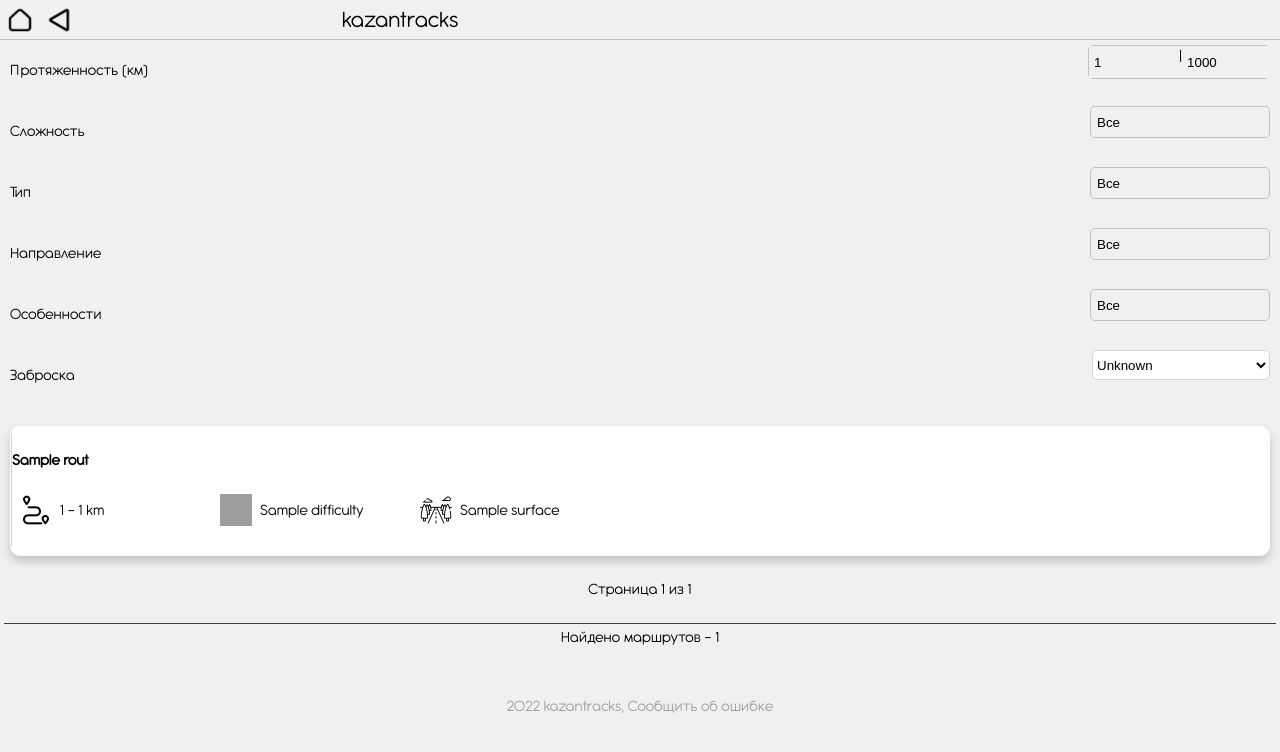
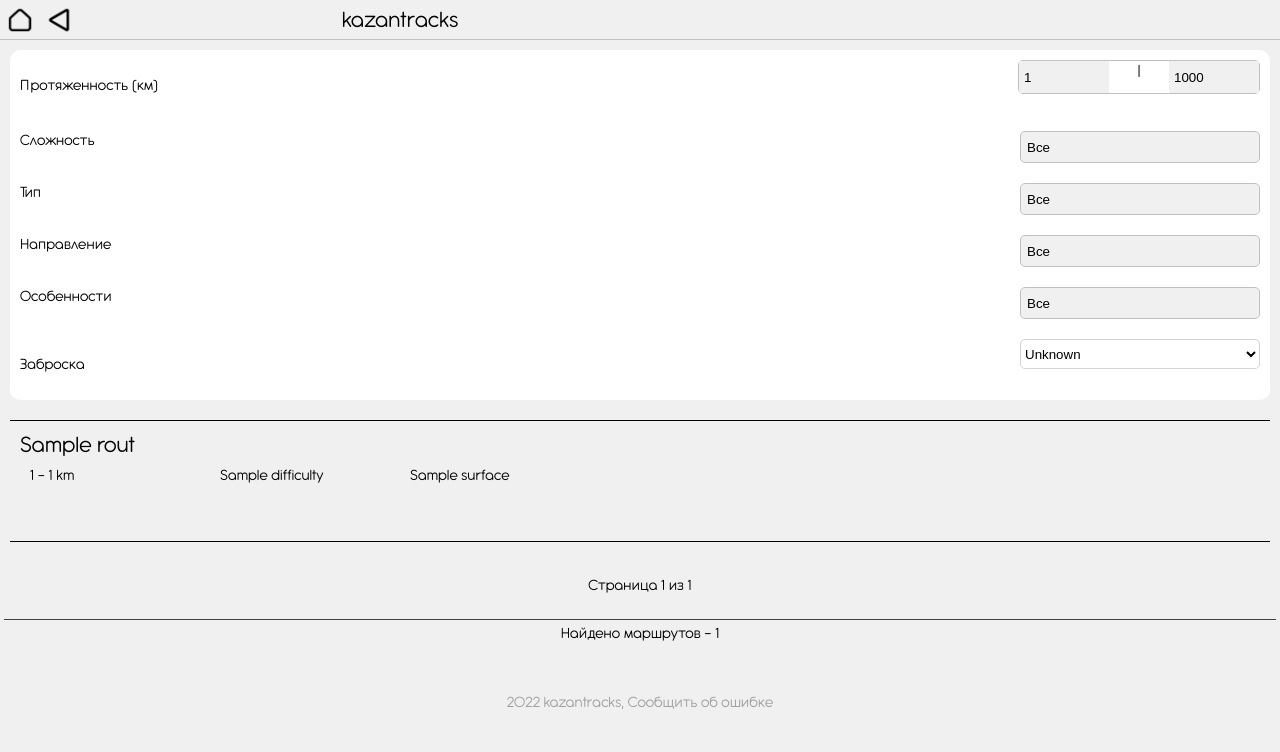
Before and after one commit to ma-petrov/routsweb, a Django app: page /routs/rout-list/ in a window 1280 px wide. Shown: the top 752 px of the page. Run offline with Django 3.2, Linux system fonts and the light colour scheme; tables that the repository leaves empty hold one stand-in row (values such as "Sample post"); grey boxes marked "Sample" are stand-in pictures; grey boxes are pictures that could not be loaded.

Commit message:
update route list layout (5)

```diff
--- a/routs/forms.py
+++ b/routs/forms.py
@@ -18,7 +18,7 @@ class CustomCheckboxSelectMultiple(forms.CheckboxSelectMultiple):
 
         widget = '''
         <div class="filter-container">
-            <p>{title}</p>
+            <div class="filter-item-title">{title}</div>
             <div class="drop-down-multiple-choice-button-contaniner">
                 <input type="button" class="drop-down-multiple-choice-button" id="drop-down-multiple-choice-button-{name}" value="Все">
             </div>
--- a/routs/templates/routs/rout_list.html
+++ b/routs/templates/routs/rout_list.html
@@ -26,8 +26,6 @@
         </div>
     </div>
 
-    <div class="filter-border"></div>
-
     <div class="rout-list-container" id="rout-list-container"></div>
 
     <script>
--- a/routs/templates/routs/update_rout_list.html
+++ b/routs/templates/routs/update_rout_list.html
@@ -3,26 +3,24 @@
         {% for route in page_obj %}
             <a href="{{ route.get_absolute_url }}">
                 <div class="route-card">
-                    <div class="route-card-image-container">
-                        <img class="route-card-image" src="{{ route.wallpaper_image.url }}">
-                    </div>
+                    <img class="route-card-image" src="{{ route.wallpaper_image.url }}">
                     <div class="route-card-data-container">
-                        <p class="route-card-link"></p><strong> {{ route.title }} </strong></p>
+                        <div class="route-card-header"> {{ route.title }} </div>
                         <div class="route-card-statistic-container">
                             <div class="route-card-statistic-element-container">
-                                <img class="route-card-icons" src="/images/icons/distance.png">
+                                <!-- <img class="route-card-icons" src="/images/icons/distance.png"> -->
                                 <div class="route-card-statistic-element-text-container">
                                     {{ route.distance }} {% if route.distance_max > 0 %} - {{ route.distance_max }} {% endif %} km
                                 </div>
                             </div>
                             <div class="route-card-statistic-element-container">
-                                <img class="route-card-icons" src="/images/icons/difficulty.png">
+                                <!-- <img class="route-card-icons" src="/images/icons/difficulty.png"> -->
                                 <div class="route-card-statistic-element-text-container">
                                     {{ route.difficulty }}
                                 </div>
                             </div>
                             <div class="route-card-statistic-element-container">
-                                <img class="route-card-icons" src="/images/icons/surface.png">
+                                <!-- <img class="route-card-icons" src="/images/icons/surface.png"> -->
                                 <div class="route-card-statistic-element-text-container">
                                     {{ route.surface }}
                                 </div>
--- a/static/css/routelist.css
+++ b/static/css/routelist.css
@@ -1,13 +1,17 @@
 .route-list-header {
     display: flex;
     flex-wrap: wrap;
+    background-color: white;
+    border-radius: 10px;
+    margin: 10px;
 }
 
 .filter-container {
-    margin-top: calc(var(--margin) * 0.5);
-    margin-bottom: calc(var(--margin) * 0.5);
-    margin-left: var(--margin);
-    margin-right: var(--margin);
+    margin: var(--margin);
+}
+
+.filter-item-title {
+    font-size: 16px;
 }
 
 @media (max-device-width : 1499px) {
@@ -18,12 +22,12 @@
     }
 }
 @media (min-device-width : 1500px) {
-    .filter-container {width: 180px;}
+    .filter-container {width: 240px;}
 }
 
 .drop-down-multiple-choice-list-container {
     position: absolute;
-    width: 168px;
+    width: 240px;
     padding: calc(var(--margin) * 0.5);
     background-color: var(--light-color);
     border: 1px solid lightgray;
@@ -42,7 +46,7 @@
 }
 
 .drop-down-multiple-choice-button {
-    width: 180px;
+    width: 240px;
     height: 32px;
     background-color: var(--light-color);
     border: 1px solid var(--dark-color);
@@ -72,7 +76,7 @@
 .distance-range-input-container {
     display: flex;
     justify-content: space-between;
-    width: 180px;
+    width: 240px;
     height: 32px;
     border: 1px solid var(--dark-color);
     border-radius: calc(var(--radius) * 0.5);
@@ -88,7 +92,7 @@
 }
 
 .boolean-choice {
-    width: 178px;
+    width: 240px;
     height: 30px;
     background-color: white;
     border: 1px solid lightgray;
--- a/static/css/routelistcontent.css
+++ b/static/css/routelistcontent.css
@@ -1,62 +1,55 @@
 .route-list-content {
-    width: calc(100% - var(--margin) * 2);
+    border-top: 1px solid black;
+    margin-top: calc(var(--margin) * 2);
+    margin-bottom: var(--margin);
     margin-left: var(--margin);
     margin-right: var(--margin);
 }
 .route-list-content a {color: black}
 .route-list-content a:visited {color: black}
-.route-list-content a:active {color: var(--accent-color)}
+.route-list-content a:active {color: black}
 
 .route-card {
     display: flex;
     width: inherit;
-    height: 128px;
-    margin-top: calc(var(--margin) * 2);
-    background-color: white;
-    border: 1px solid white;
-    border-radius: var(--radius);
-    box-shadow: 0px 5px 10px var(--dark-color);
-}
-
-.route-card:hover {border: 1px solid var(--dark-color);}
-
-.message-nothing-was-found {
-    margin-top: 8px;
-    margin-bottom: 4px;
-    margin-left: 4px;
-    margin-right: 4px;
-    font-size: medium;
-}
-
-.route-card-image-container {
-    margin: 6px;
-    width: 178px;
-    height: 114px;
+    height: 140;
+    border-bottom: 1px solid black;
 }
 
 .route-card-image {
-    width: inherit;
-    height: inherit;
-    object-fit: cover;
-    border-radius: var(--main-border-radius);
+    margin: var(--margin);;
+    height: 100px;
+    width: 160px;
+    border-radius: calc(var(--margin) * 0.5);
+}
+.route-card:hover .route-card-image {
+    margin: calc(var(--margin) - 2px);
+    height: 104px;
+    width: 164px;
+}
+@media (max-device-width : 1499px) {
+    .route-card-image {display: none;}
 }
 
 .route-card-data-container {
-    margin-top: 6px;
-    margin-right: 6px;
-    height: 114px;
-    border-left: 1px solid lightgray;
+    margin: var(--margin);
+    height: 100px;
     overflow: hidden;
+}
+
+.route-card-header {
+    font-size: 24px;
 }
 
 .route-card-statistic-container {
     display: flex;
+    flex-wrap: wrap;
 }
 
 .route-card-statistic-element-container {
     display: flex;
-    margin: 8px;
-    width: 184px;
+    margin-left: var(--margin);
+    width: 180px;
     height: 32px;
 }
 
@@ -64,7 +57,6 @@
     display: flex;
     flex-direction: column;
     justify-content: center;
-    padding-left: 8px;
 }
 
 .route-card-icons {
@@ -93,11 +85,6 @@
     border-top: 1px solid var(--main-dark-color);
     text-align: center;
     font-size: medium;
-}
-
-@media (max-device-width : 1499px) {
-    .route-card-image-container {display: none;}
-    .route-card-delimeter {display: none;}
 }
 
 /*
```
